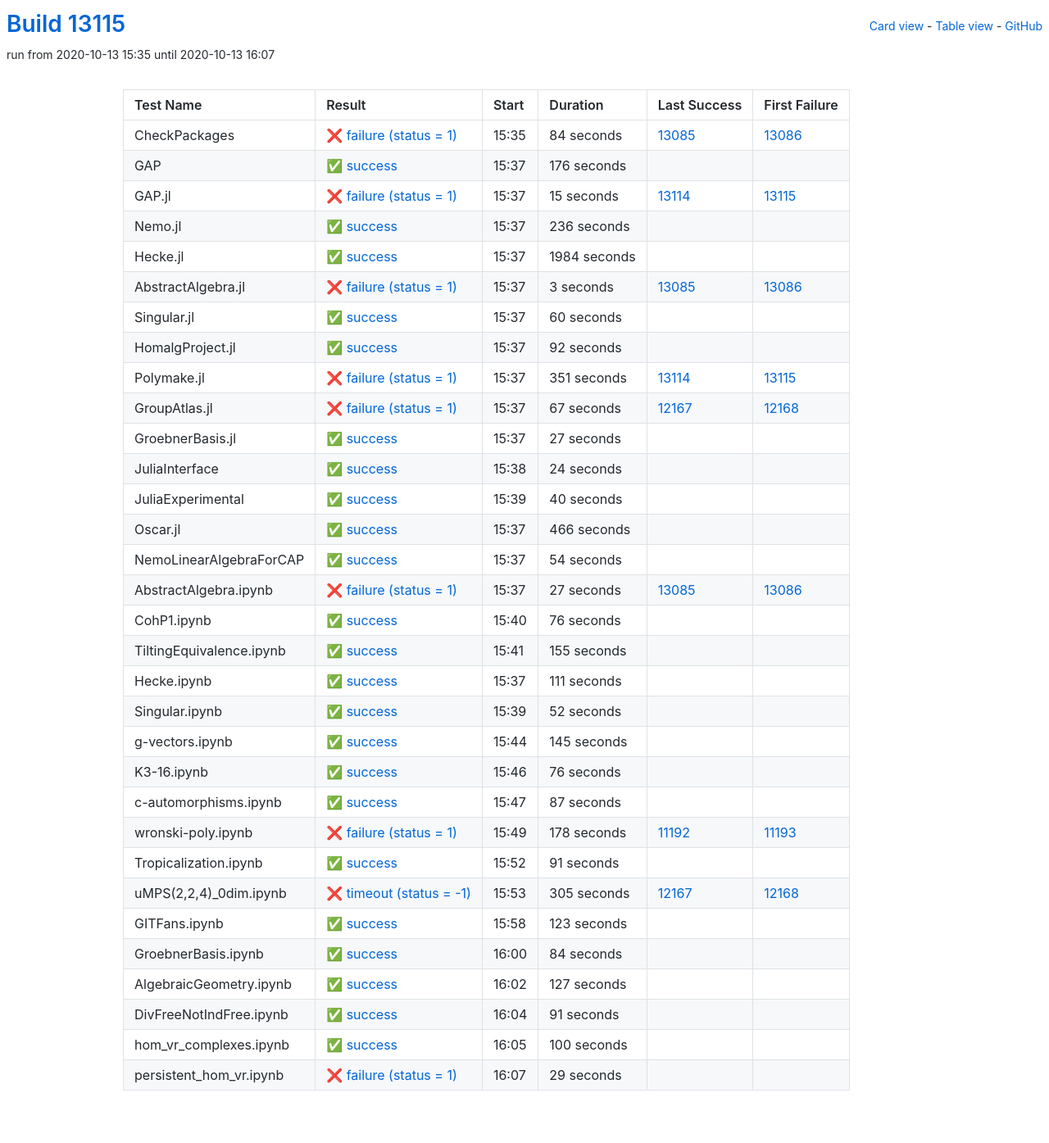
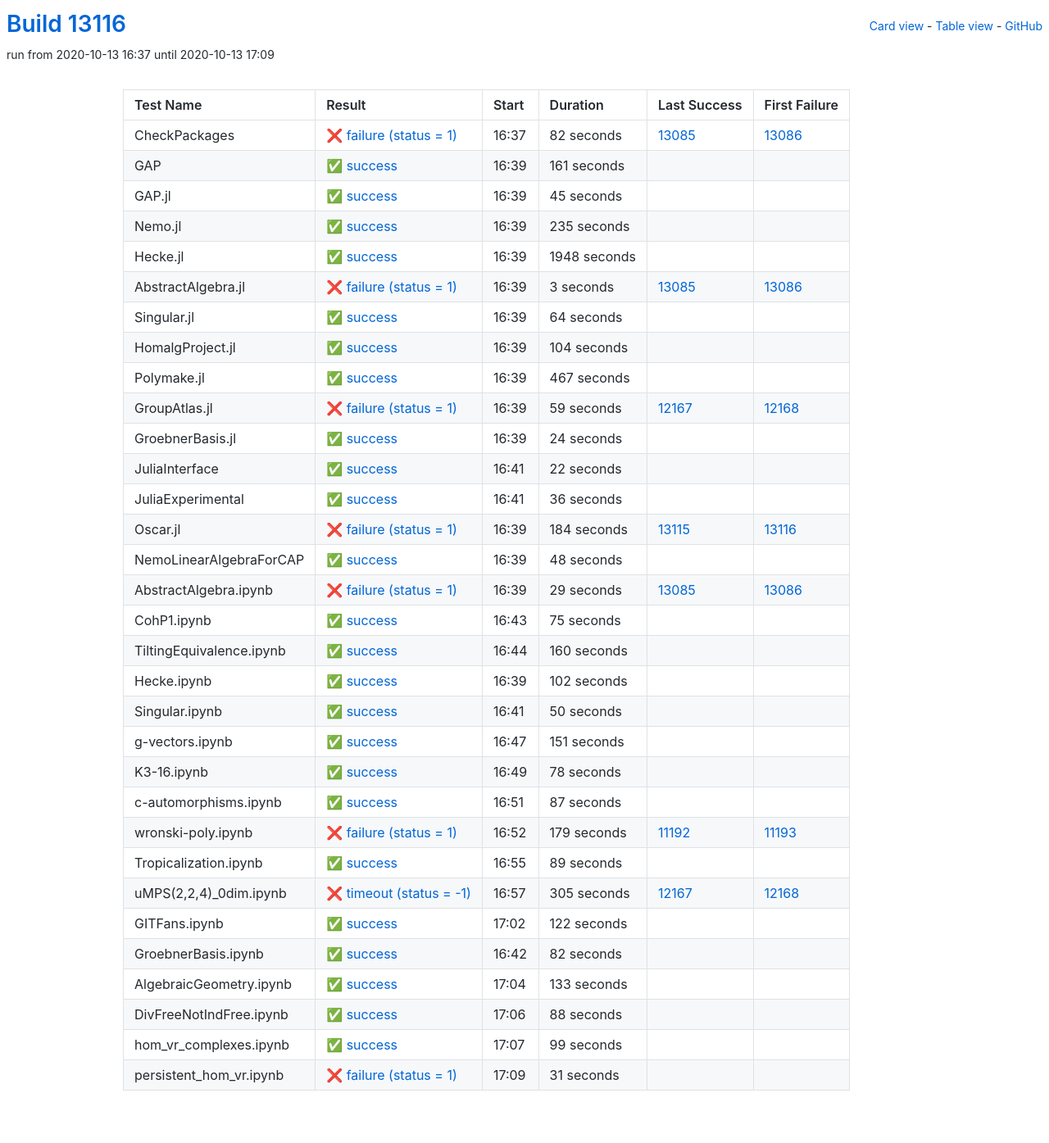
Before and after one commit to oscar-system/oscar-ci-status, a Jekyll site: the page built from table.html, in a window 1280 px wide. Shown: the whole page at 82% size. Built offline with Jekyll 4.4.1, drawn with Linux system fonts in a browser that asks for light colours.

Commit message:
Build #13116

```diff
--- a/_data/ci.yml
+++ b/_data/ci.yml
@@ -1,6 +1,6 @@
 ---
-build: 13115
-build_url: https://oscarci.mathematik.uni-kl.de/job/oscar/13115/
+build: 13116
+build_url: https://oscarci.mathematik.uni-kl.de/job/oscar/13116/
 job: oscar
 organization: oscar-system
 repo: oscar-ci-status
@@ -8,68 +8,68 @@
 tests:
 - name: CheckPackages
   id: checkpackages
-  log: https://oscarci.mathematik.uni-kl.de/job/oscar/13115/artifact/logs/build-13115/CheckPackages.log
-  start: 2020-10-13 15:35
+  log: https://oscarci.mathematik.uni-kl.de/job/oscar/13116/artifact/logs/build-13116/CheckPackages.log
+  start: 2020-10-13 16:37
   success: false
   exitcode: 1
   status: failure
-  duration: 84
+  duration: 82
   last_success: 13085
   last_success_url: https://oscarci.mathematik.uni-kl.de/job/oscar/13085/
   first_failure: 13086
   first_failure_url: https://oscarci.mathematik.uni-kl.de/job/oscar/13086/
 - name: GAP
   id: gap
-  log: https://oscarci.mathematik.uni-kl.de/job/oscar/13115/artifact/logs/build-13115/GAP.log
-  start: 2020-10-13 15:37
+  log: https://oscarci.mathematik.uni-kl.de/job/oscar/13116/artifact/logs/build-13116/GAP.log
+  start: 2020-10-13 16:39
   success: true
   exitcode: 0
   status: success
-  duration: 176
+  duration: 161
   last_success: false
   last_success_url:
   first_failure: false
   first_failure_url:
 - name: GAP.jl
   id: gap-jl
-  log: https://oscarci.mathematik.uni-kl.de/job/oscar/13115/artifact/logs/build-13115/GAP.jl.log
-  start: 2020-10-13 15:37
-  success: false
-  exitcode: 1
-  status: failure
-  duration: 15
-  last_success: 13114
-  last_success_url: https://oscarci.mathematik.uni-kl.de/job/oscar/13114/
-  first_failure: 13115
-  first_failure_url: https://oscarci.mathematik.uni-kl.de/job/oscar/13115/
-- name: Nemo.jl
-  id: nemo-jl
-  log: https://oscarci.mathematik.uni-kl.de/job/oscar/13115/artifact/logs/build-13115/Nemo.jl.log
-  start: 2020-10-13 15:37
+  log: https://oscarci.mathematik.uni-kl.de/job/oscar/13116/artifact/logs/build-13116/GAP.jl.log
+  start: 2020-10-13 16:39
   success: true
   exitcode: 0
   status: success
-  duration: 236
+  duration: 45
+  last_success: false
+  last_success_url:
+  first_failure: false
+  first_failure_url:
+- name: Nemo.jl
+  id: nemo-jl
+  log: https://oscarci.mathematik.uni-kl.de/job/oscar/13116/artifact/logs/build-13116/Nemo.jl.log
+  start: 2020-10-13 16:39
+  success: true
+  exitcode: 0
+  status: success
+  duration: 235
   last_success: false
   last_success_url:
   first_failure: false
   first_failure_url:
 - name: Hecke.jl
   id: hecke-jl
-  log: https://oscarci.mathematik.uni-kl.de/job/oscar/13115/artifact/logs/build-13115/Hecke.jl.log
-  start: 2020-10-13 15:37
+  log: https://oscarci.mathematik.uni-kl.de/job/oscar/13116/artifact/logs/build-13116/Hecke.jl.log
+  start: 2020-10-13 16:39
   success: true
   exitcode: 0
   status: success
-  duration: 1984
+  duration: 1948
   last_success: false
   last_success_url:
   first_failure: false
   first_failure_url:
 - name: AbstractAlgebra.jl
   id: abstractalgebra-jl
-  log: https://oscarci.mathematik.uni-kl.de/job/oscar/13115/artifact/logs/build-13115/AbstractAlgebra.jl.log
-  start: 2020-10-13 15:37
+  log: https://oscarci.mathematik.uni-kl.de/job/oscar/13116/artifact/logs/build-13116/AbstractAlgebra.jl.log
+  start: 2020-10-13 16:39
   success: false
   exitcode: 1
   status: failure
@@ -80,68 +80,56 @@
   first_failure_url: https://oscarci.mathematik.uni-kl.de/job/oscar/13086/
 - name: Singular.jl
   id: singular-jl
-  log: https://oscarci.mathematik.uni-kl.de/job/oscar/13115/artifact/logs/build-13115/Singular.jl.log
-  start: 2020-10-13 15:37
+  log: https://oscarci.mathematik.uni-kl.de/job/oscar/13116/artifact/logs/build-13116/Singular.jl.log
+  start: 2020-10-13 16:39
   success: true
   exitcode: 0
   status: success
-  duration: 60
+  duration: 64
   last_success: false
   last_success_url:
   first_failure: false
   first_failure_url:
 - name: HomalgProject.jl
   id: homalgproject-jl
-  log: https://oscarci.mathematik.uni-kl.de/job/oscar/13115/artifact/logs/build-13115/HomalgProject.jl.log
-  start: 2020-10-13 15:37
+  log: https://oscarci.mathematik.uni-kl.de/job/oscar/13116/artifact/logs/build-13116/HomalgProject.jl.log
+  start: 2020-10-13 16:39
   success: true
   exitcode: 0
   status: success
-  duration: 92
+  duration: 104
   last_success: false
   last_success_url:
   first_failure: false
   first_failure_url:
 - name: Polymake.jl
   id: polymake-jl
-  log: https://oscarci.mathematik.uni-kl.de/job/oscar/13115/artifact/logs/build-13115/Polymake.jl.log
-  start: 2020-10-13 15:37
+  log: https://oscarci.mathematik.uni-kl.de/job/oscar/13116/artifact/logs/build-13116/Polymake.jl.log
+  start: 2020-10-13 16:39
+  success: true
+  exitcode: 0
+  status: success
+  duration: 467
+  last_success: false
+  last_success_url:
+  first_failure: false
+  first_failure_url:
+- name: GroupAtlas.jl
+  id: groupatlas-jl
+  log: https://oscarci.mathematik.uni-kl.de/job/oscar/13116/artifact/logs/build-13116/GroupAtlas.jl.log
+  start: 2020-10-13 16:39
   success: false
   exitcode: 1
   status: failure
-  duration: 351
-  last_success: 13114
-  last_success_url: https://oscarci.mathematik.uni-kl.de/job/oscar/13114/
-  first_failure: 13115
-  first_failure_url: https://oscarci.mathematik.uni-kl.de/job/oscar/13115/
-- name: GroupAtlas.jl
-  id: groupatlas-jl
-  log: https://oscarci.mathematik.uni-kl.de/job/oscar/13115/artifact/logs/build-13115/GroupAtlas.jl.log
-  start: 2020-10-13 15:37
-  success: false
-  exitcode: 1
-  status: failure
-  duration: 67
+  duration: 59
   last_success: 12167
   last_success_url: https://oscarci.mathematik.uni-kl.de/job/oscar/12167/
   first_failure: 12168
   first_failure_url: https://oscarci.mathematik.uni-kl.de/job/oscar/12168/
 - name: GroebnerBasis.jl
   id: groebnerbasis-jl
-  log: https://oscarci.mathematik.uni-kl.de/job/oscar/13115/artifact/logs/build-13115/GroebnerBasis.jl.log
-  start: 2020-10-13 15:37
-  success: true
-  exitcode: 0
-  status: success
-  duration: 27
-  last_success: false
-  last_success_url:
-  first_failure: false
-  first_failure_url:
-- name: JuliaInterface
-  id: juliainterface
-  log: https://oscarci.mathematik.uni-kl.de/job/oscar/13115/artifact/logs/build-13115/JuliaInterface.log
-  start: 2020-10-13 15:38
+  log: https://oscarci.mathematik.uni-kl.de/job/oscar/13116/artifact/logs/build-13116/GroebnerBasis.jl.log
+  start: 2020-10-13 16:39
   success: true
   exitcode: 0
   status: success
@@ -150,130 +138,142 @@
   last_success_url:
   first_failure: false
   first_failure_url:
-- name: JuliaExperimental
-  id: juliaexperimental
-  log: https://oscarci.mathematik.uni-kl.de/job/oscar/13115/artifact/logs/build-13115/JuliaExperimental.log
-  start: 2020-10-13 15:39
+- name: JuliaInterface
+  id: juliainterface
+  log: https://oscarci.mathematik.uni-kl.de/job/oscar/13116/artifact/logs/build-13116/JuliaInterface.log
+  start: 2020-10-13 16:41
   success: true
   exitcode: 0
   status: success
-  duration: 40
+  duration: 22
+  last_success: false
+  last_success_url:
+  first_failure: false
+  first_failure_url:
+- name: JuliaExperimental
+  id: juliaexperimental
+  log: https://oscarci.mathematik.uni-kl.de/job/oscar/13116/artifact/logs/build-13116/JuliaExperimental.log
+  start: 2020-10-13 16:41
+  success: true
+  exitcode: 0
+  status: success
+  duration: 36
   last_success: false
   last_success_url:
   first_failure: false
   first_failure_url:
 - name: Oscar.jl
   id: oscar-jl
-  log: https://oscarci.mathematik.uni-kl.de/job/oscar/13115/artifact/logs/build-13115/Oscar.jl.log
-  start: 2020-10-13 15:37
+  log: https://oscarci.mathematik.uni-kl.de/job/oscar/13116/artifact/logs/build-13116/Oscar.jl.log
+  start: 2020-10-13 16:39
+  success: false
+  exitcode: 1
+  status: failure
+  duration: 184
+  last_success: 13115
+  last_success_url: https://oscarci.mathematik.uni-kl.de/job/oscar/13115/
+  first_failure: 13116
+  first_failure_url: https://oscarci.mathematik.uni-kl.de/job/oscar/13116/
+- name: NemoLinearAlgebraForCAP
+  id: nemolinearalgebraforcap
+  log: https://oscarci.mathematik.uni-kl.de/job/oscar/13116/artifact/logs/build-13116/NemoLinearAlgebraForCAP.log
+  start: 2020-10-13 16:39
   success: true
   exitcode: 0
   status: success
-  duration: 466
-  last_success: false
-  last_success_url:
-  first_failure: false
-  first_failure_url:
-- name: NemoLinearAlgebraForCAP
-  id: nemolinearalgebraforcap
-  log: https://oscarci.mathematik.uni-kl.de/job/oscar/13115/artifact/logs/build-13115/NemoLinearAlgebraForCAP.log
-  start: 2020-10-13 15:37
-  success: true
-  exitcode: 0
-  status: success
-  duration: 54
+  duration: 48
   last_success: false
   last_success_url:
   first_failure: false
   first_failure_url:
 - name: AbstractAlgebra.ipynb
   id: abstractalgebra-ipynb
-  log: https://oscarci.mathematik.uni-kl.de/job/oscar/13115/artifact/logs/build-13115/AbstractAlgebra.ipynb.log
-  start: 2020-10-13 15:37
+  log: https://oscarci.mathematik.uni-kl.de/job/oscar/13116/artifact/logs/build-13116/AbstractAlgebra.ipynb.log
+  start: 2020-10-13 16:39
   success: false
   exitcode: 1
   status: failure
-  duration: 27
+  duration: 29
   last_success: 13085
   last_success_url: https://oscarci.mathematik.uni-kl.de/job/oscar/13085/
   first_failure: 13086
   first_failure_url: https://oscarci.mathematik.uni-kl.de/job/oscar/13086/
 - name: CohP1.ipynb
   id: cohp1-ipynb
-  log: https://oscarci.mathematik.uni-kl.de/job/oscar/13115/artifact/logs/build-13115/CohP1.ipynb.log
-  start: 2020-10-13 15:40
+  log: https://oscarci.mathematik.uni-kl.de/job/oscar/13116/artifact/logs/build-13116/CohP1.ipynb.log
+  start: 2020-10-13 16:43
   success: true
   exitcode: 0
   status: success
-  duration: 76
+  duration: 75
   last_success: false
   last_success_url:
   first_failure: false
   first_failure_url:
 - name: TiltingEquivalence.ipynb
   id: tiltingequivalence-ipynb
-  log: https://oscarci.mathematik.uni-kl.de/job/oscar/13115/artifact/logs/build-13115/TiltingEquivalence.ipynb.log
-  start: 2020-10-13 15:41
+  log: https://oscarci.mathematik.uni-kl.de/job/oscar/13116/artifact/logs/build-13116/TiltingEquivalence.ipynb.log
+  start: 2020-10-13 16:44
   success: true
   exitcode: 0
   status: success
-  duration: 155
+  duration: 160
   last_success: false
   last_success_url:
   first_failure: false
   first_failure_url:
 - name: Hecke.ipynb
   id: hecke-ipynb
-  log: https://oscarci.mathematik.uni-kl.de/job/oscar/13115/artifact/logs/build-13115/Hecke.ipynb.log
-  start: 2020-10-13 15:37
+  log: https://oscarci.mathematik.uni-kl.de/job/oscar/13116/artifact/logs/build-13116/Hecke.ipynb.log
+  start: 2020-10-13 16:39
   success: true
   exitcode: 0
   status: success
-  duration: 111
+  duration: 102
   last_success: false
   last_success_url:
   first_failure: false
   first_failure_url:
 - name: Singular.ipynb
   id: singular-ipynb
-  log: https://oscarci.mathematik.uni-kl.de/job/oscar/13115/artifact/logs/build-13115/Singular.ipynb.log
-  start: 2020-10-13 15:39
+  log: https://oscarci.mathematik.uni-kl.de/job/oscar/13116/artifact/logs/build-13116/Singular.ipynb.log
+  start: 2020-10-13 16:41
   success: true
   exitcode: 0
   status: success
-  duration: 52
+  duration: 50
   last_success: false
   last_success_url:
   first_failure: false
   first_failure_url:
 - name: g-vectors.ipynb
   id: g-vectors-ipynb
-  log: https://oscarci.mathematik.uni-kl.de/job/oscar/13115/artifact/logs/build-13115/g-vectors.ipynb.log
-  start: 2020-10-13 15:44
+  log: https://oscarci.mathematik.uni-kl.de/job/oscar/13116/artifact/logs/build-13116/g-vectors.ipynb.log
+  start: 2020-10-13 16:47
   success: true
   exitcode: 0
   status: success
-  duration: 145
+  duration: 151
   last_success: false
   last_success_url:
   first_failure: false
   first_failure_url:
 - name: K3-16.ipynb
   id: k3-16-ipynb
-  log: https://oscarci.mathematik.uni-kl.de/job/oscar/13115/artifact/logs/build-13115/K3-16.ipynb.log
-  start: 2020-10-13 15:46
+  log: https://oscarci.mathematik.uni-kl.de/job/oscar/13116/artifact/logs/build-13116/K3-16.ipynb.log
+  start: 2020-10-13 16:49
   success: true
   exitcode: 0
   status: success
-  duration: 76
+  duration: 78
   last_success: false
   last_success_url:
   first_failure: false
   first_failure_url:
 - name: c-automorphisms.ipynb
   id: c-automorphisms-ipynb
-  log: https://oscarci.mathematik.uni-kl.de/job/oscar/13115/artifact/logs/build-13115/c-automorphisms.ipynb.log
-  start: 2020-10-13 15:47
+  log: https://oscarci.mathematik.uni-kl.de/job/oscar/13116/artifact/logs/build-13116/c-automorphisms.ipynb.log
+  start: 2020-10-13 16:51
   success: true
   exitcode: 0
   status: success
@@ -284,32 +284,32 @@
   first_failure_url:
 - name: wronski-poly.ipynb
   id: wronski-poly-ipynb
-  log: https://oscarci.mathematik.uni-kl.de/job/oscar/13115/artifact/logs/build-13115/wronski-poly.ipynb.log
-  start: 2020-10-13 15:49
+  log: https://oscarci.mathematik.uni-kl.de/job/oscar/13116/artifact/logs/build-13116/wronski-poly.ipynb.log
+  start: 2020-10-13 16:52
   success: false
   exitcode: 1
   status: failure
-  duration: 178
+  duration: 179
   last_success: 11192
   last_success_url: https://oscarci.mathematik.uni-kl.de/job/oscar/11192/
   first_failure: 11193
   first_failure_url: https://oscarci.mathematik.uni-kl.de/job/oscar/11193/
 - name: Tropicalization.ipynb
   id: tropicalization-ipynb
-  log: https://oscarci.mathematik.uni-kl.de/job/oscar/13115/artifact/logs/build-13115/Tropicalization.ipynb.log
-  start: 2020-10-13 15:52
+  log: https://oscarci.mathematik.uni-kl.de/job/oscar/13116/artifact/logs/build-13116/Tropicalization.ipynb.log
+  start: 2020-10-13 16:55
   success: true
   exitcode: 0
   status: success
-  duration: 91
+  duration: 89
   last_success: false
   last_success_url:
   first_failure: false
   first_failure_url:
 - name: uMPS(2,2,4)_0dim.ipynb
   id: umps-2-2-4-0dim-ipynb
-  log: https://oscarci.mathematik.uni-kl.de/job/oscar/13115/artifact/logs/build-13115/uMPS-2-2-4-_0dim.ipynb.log
-  start: 2020-10-13 15:53
+  log: https://oscarci.mathematik.uni-kl.de/job/oscar/13116/artifact/logs/build-13116/uMPS-2-2-4-_0dim.ipynb.log
+  start: 2020-10-13 16:57
   success: false
   exitcode: -1
   status: timeout
@@ -320,72 +320,72 @@
   first_failure_url: https://oscarci.mathematik.uni-kl.de/job/oscar/12168/
 - name: GITFans.ipynb
   id: gitfans-ipynb
-  log: https://oscarci.mathematik.uni-kl.de/job/oscar/13115/artifact/logs/build-13115/GITFans.ipynb.log
-  start: 2020-10-13 15:58
+  log: https://oscarci.mathematik.uni-kl.de/job/oscar/13116/artifact/logs/build-13116/GITFans.ipynb.log
+  start: 2020-10-13 17:02
   success: true
   exitcode: 0
   status: success
-  duration: 123
+  duration: 122
   last_success: false
   last_success_url:
   first_failure: false
   first_failure_url:
 - name: GroebnerBasis.ipynb
   id: groebnerbasis-ipynb
-  log: https://oscarci.mathematik.uni-kl.de/job/oscar/13115/artifact/logs/build-13115/GroebnerBasis.ipynb.log
-  start: 2020-10-13 16:00
+  log: https://oscarci.mathematik.uni-kl.de/job/oscar/13116/artifact/logs/build-13116/GroebnerBasis.ipynb.log
+  start: 2020-10-13 16:42
   success: true
   exitcode: 0
   status: success
-  duration: 84
+  duration: 82
   last_success: false
   last_success_url:
   first_failure: false
   first_failure_url:
 - name: AlgebraicGeometry.ipynb
   id: algebraicgeometry-ipynb
-  log: https://oscarci.mathematik.uni-kl.de/job/oscar/13115/artifact/logs/build-13115/AlgebraicGeometry.ipynb.log
-  start: 2020-10-13 16:02
+  log: https://oscarci.mathematik.uni-kl.de/job/oscar/13116/artifact/logs/build-13116/AlgebraicGeometry.ipynb.log
+  start: 2020-10-13 17:04
   success: true
   exitcode: 0
   status: success
-  duration: 127
+  duration: 133
   last_success: false
   last_success_url:
   first_failure: false
   first_failure_url:
 - name: DivFreeNotIndFree.ipynb
   id: divfreenotindfree-ipynb
-  log: https://oscarci.mathematik.uni-kl.de/job/oscar/13115/artifact/logs/build-13115/DivFreeNotIndFree.ipynb.log
-  start: 2020-10-13 16:04
+  log: https://oscarci.mathematik.uni-kl.de/job/oscar/13116/artifact/logs/build-13116/DivFreeNotIndFree.ipynb.log
+  start: 2020-10-13 17:06
   success: true
   exitcode: 0
   status: success
-  duration: 91
+  duration: 88
   last_success: false
   last_success_url:
   first_failure: false
   first_failure_url:
 - name: hom_vr_complexes.ipynb
   id: hom-vr-complexes-ipynb
-  log: https://oscarci.mathematik.uni-kl.de/job/oscar/13115/artifact/logs/build-13115/hom_vr_complexes.ipynb.log
-  start: 2020-10-13 16:05
+  log: https://oscarci.mathematik.uni-kl.de/job/oscar/13116/artifact/logs/build-13116/hom_vr_complexes.ipynb.log
+  start: 2020-10-13 17:07
   success: true
   exitcode: 0
   status: success
-  duration: 100
+  duration: 99
   last_success: false
   last_success_url:
   first_failure: false
   first_failure_url:
 - name: persistent_hom_vr.ipynb
   id: persistent-hom-vr-ipynb
-  log: https://oscarci.mathematik.uni-kl.de/job/oscar/13115/artifact/logs/build-13115/persistent_hom_vr.ipynb.log
-  start: 2020-10-13 16:07
+  log: https://oscarci.mathematik.uni-kl.de/job/oscar/13116/artifact/logs/build-13116/persistent_hom_vr.ipynb.log
+  start: 2020-10-13 17:09
   success: false
   exitcode: 1
   status: failure
-  duration: 29
+  duration: 31
   last_success: false
   last_success_url:
   first_failure: false
```
Also changed, not shown: README.md.
